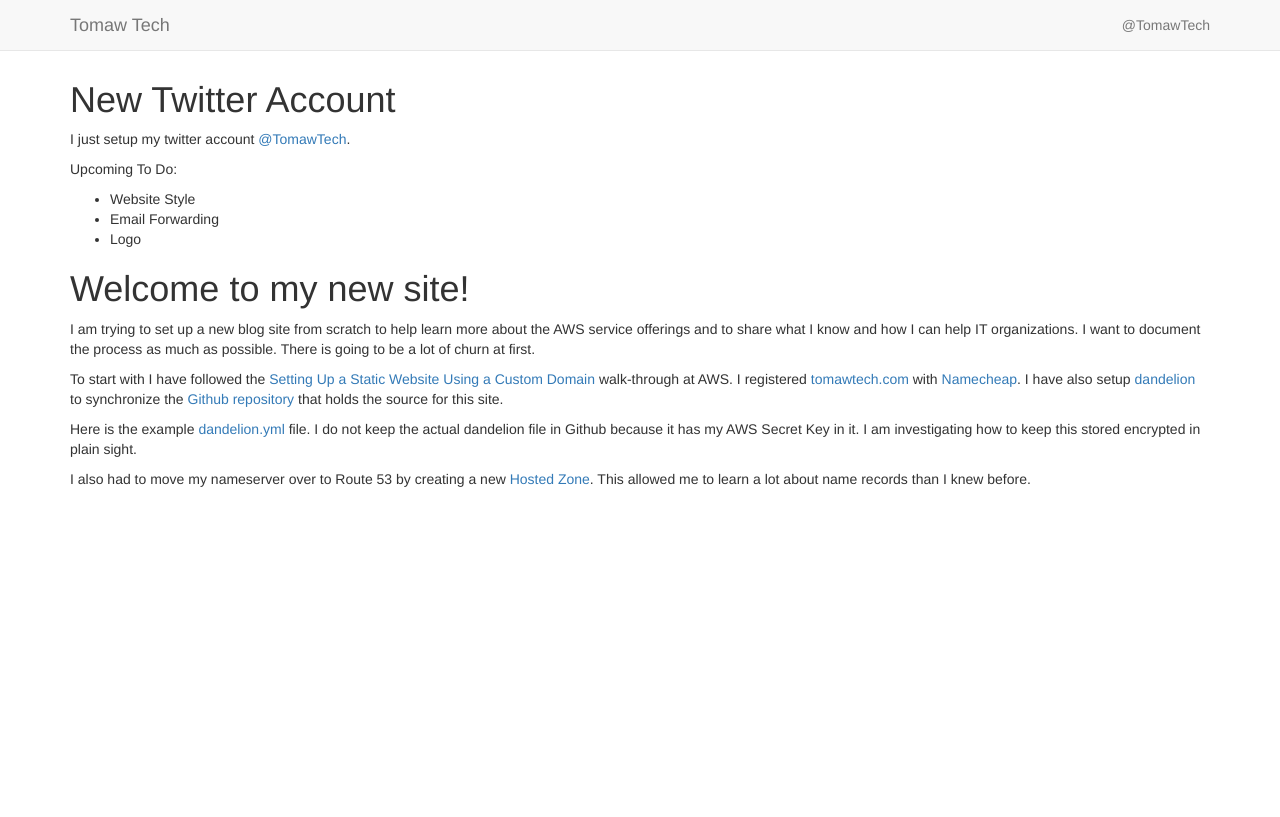
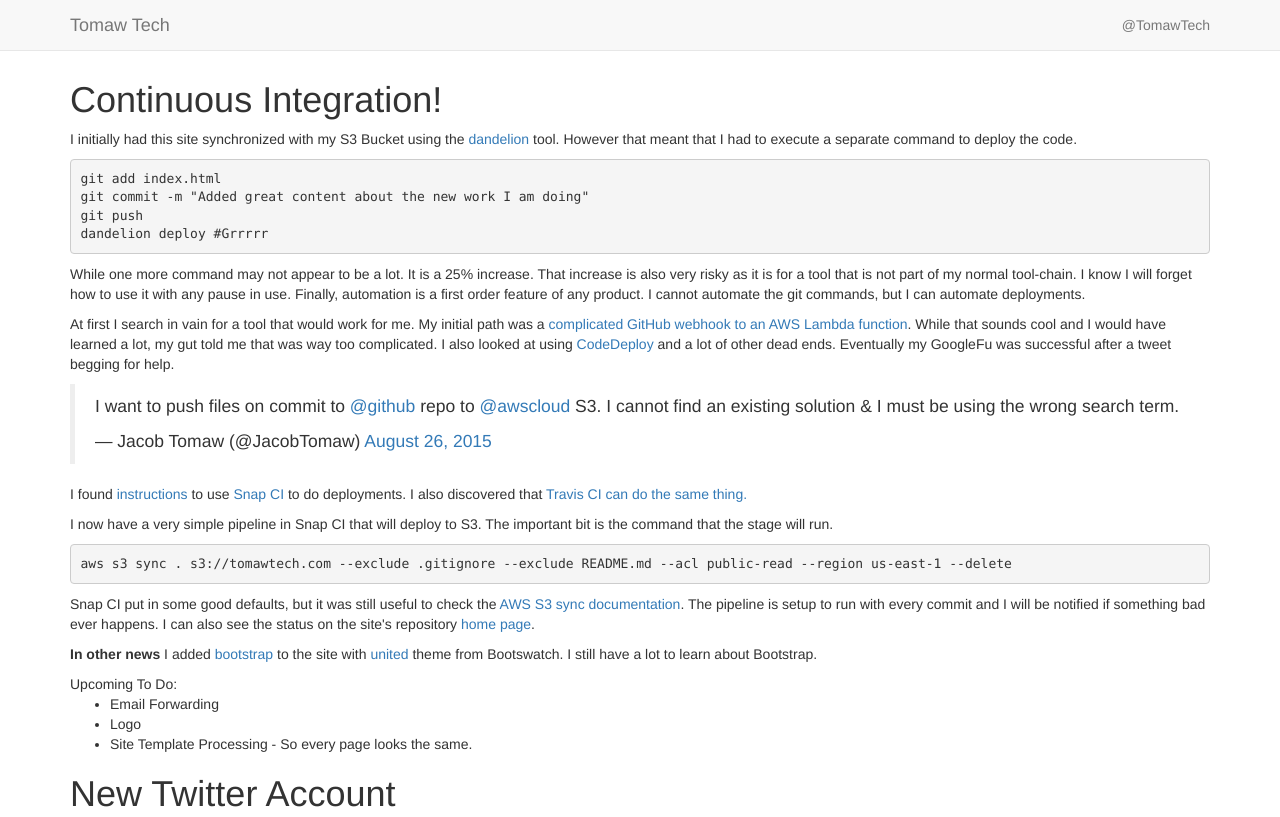
Before and after one commit to flatiron32/tomawtechdotcom, a plain HTML site: page index.html in a window 1280 px wide. Shown: the top 817 px of the page. Drawn offline with nearby package versions, Linux system fonts and the light colour scheme.

Commit message:
Added: Continuous Integration!

```diff
--- a/index.html
+++ b/index.html
@@ -44,6 +44,37 @@
         <div class="row">
           <div class="col-lg-12">
             <h1>&nbsp;</h1>
+
+            <h1>Continuous Integration!</h1>
+            <p>I initially had this site synchronized with my S3 Bucket using the <a href="https://github.com/scttnlsn/dandelion">dandelion</a> tool. However that meant that I had to execute a separate command to deploy the code.
+            <pre>git add index.html
+git commit -m "Added great content about the new work I am doing"
+git push
+dandelion deploy #Grrrrr</pre>
+            While one more command may not appear to be a lot. It is a 25% increase. That increase is also very risky as it is for a tool that is not part of my normal tool-chain. I know I will forget how to use it with any pause in use. Finally, automation is a first order feature of any product. I cannot automate the git commands, but I can automate deployments.
+            </p>
+            <p>At first I search in vain for a tool that would work for me. My initial path was a <a href="https://aws.amazon.com/blogs/compute/dynamic-github-actions-with-aws-lambda/">complicated GitHub webhook to an AWS Lambda function</a>. While that sounds cool and I would have learned a lot, my gut told me that was way too complicated. I also looked at using <a href="http://docs.aws.amazon.com/codedeploy/latest/userguide/how-to-push-revision.html">CodeDeploy</a> and a lot of other dead ends. Eventually my GoogleFu was successful after a tweet begging for help. </p>
+            <blockquote class="twitter-tweet" lang="en"><p lang="en" dir="ltr">I want to push files on commit to <a href="https://twitter.com/github">@github</a> repo to <a href="https://twitter.com/awscloud">@awscloud</a> S3. I cannot find an existing solution &amp; I must be using the wrong search term.</p>&mdash; Jacob Tomaw (@JacobTomaw) <a href="https://twitter.com/JacobTomaw/status/636617029231972352">August 26, 2015</a></blockquote>
+            <script async src="//platform.twitter.com/widgets.js" charset="utf-8"></script>
+            <p>
+              I found <a href="http://www.thoughtworks.com/insights/blog/continuous-deployment-static-website-aws-snapci">instructions</a> to use <a href="https://snap-ci.com">Snap CI</a> to do deployments. I also discovered that <a href="http://docs.travis-ci.com/user/deployment/s3/">Travis CI can do the same thing.</a></p>
+            <p>
+              I now have a very simple pipeline in Snap CI that will deploy to S3. The important bit is the command that the stage will run.
+              <pre>aws s3 sync . s3://tomawtech.com --exclude .gitignore --exclude README.md --acl public-read --region us-east-1 --delete</pre>
+              Snap CI put in some good defaults, but it was still useful to check the <a href="http://docs.aws.amazon.com/cli/latest/reference/s3/sync.html">AWS S3 sync documentation</a>. The pipeline is setup to run with every commit and I will be notified if something bad ever happens. I can also see the status on the site's repository <a href="https://github.com/flatiron32/tomawtechdotcom">home page</a>.
+            <p>
+            <p>
+              <strong>In other news</strong> I added <a href="http://getbootstrap.com/">bootstrap</a> to the site with <a href="https://bootswatch.com/united/">united</a> theme from Bootswatch. I still have a lot to learn about Bootstrap.
+            </p>
+            </p>
+              Upcoming To Do:
+              <ul>
+                <li>Email Forwarding</li>
+                <li>Logo</li>
+                <li>Site Template Processing - So every page looks the same.</li>
+              </ul>
+            </p>
+
             <h1>New Twitter Account</h1>
             <p>I just setup my twitter account <a href="https://twitter.com/TomawTech">@TomawTech</a>.</p>
             <p>
```
